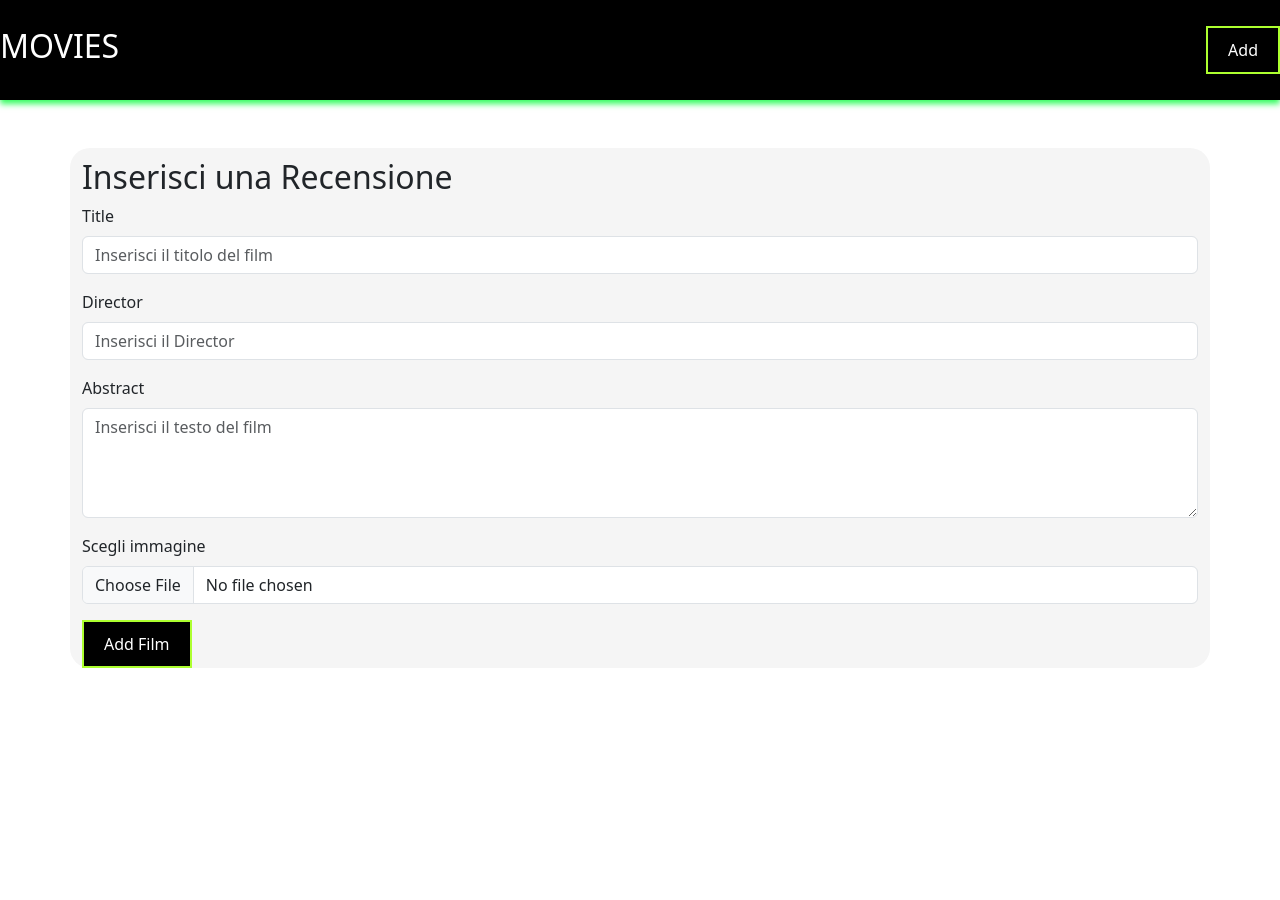
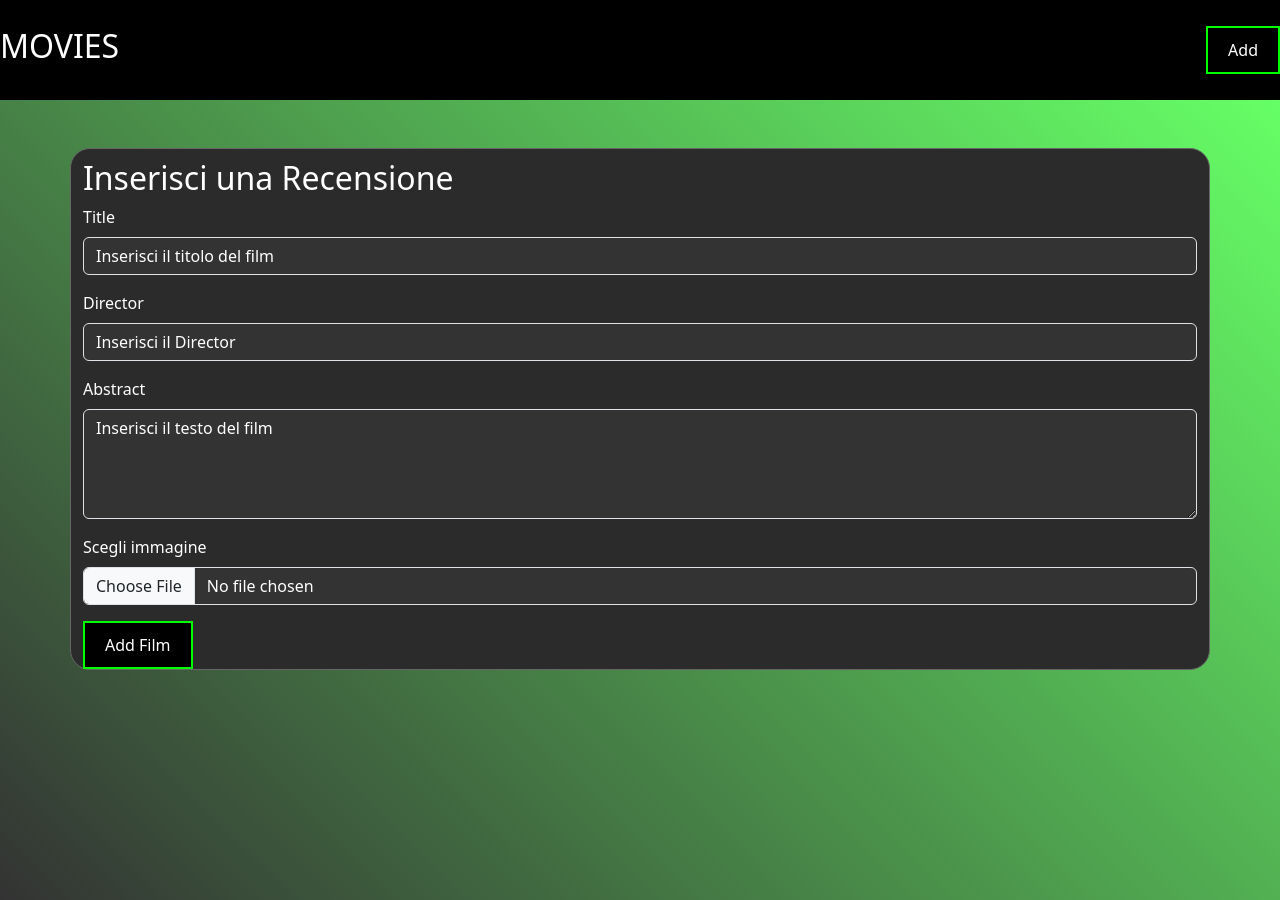
Before and after one commit to Omarespo-dev/webapp-react, a React (Vite) app: page /addFilm in a window 1280 px wide. Built offline with nearby package versions, Linux system fonts and the light colour scheme.

Commit message:
ADDED DELETE FOR FILM AND CSS++

```diff
--- a/package.json
+++ b/package.json
@@ -17,7 +17,8 @@
     "bootstrap": "^5.3.3",
     "react": "^19.0.0",
     "react-dom": "^19.0.0",
-    "react-router-dom": "^7.3.0"
+    "react-router-dom": "^7.3.0",
+    "react-spinners": "^0.15.0"
   },
   "devDependencies": {
     "@eslint/js": "^9.21.0",
--- a/src/App.jsx
+++ b/src/App.jsx
@@ -12,11 +12,13 @@ import DefaultLayout from "./layouts/DefaultLayout";
 import "bootstrap/dist/css/bootstrap.min.css"
 
 function App() {
+
   return (
     <>
+
       <BrowserRouter >
         <Routes>
-          <Route element={<DefaultLayout/>}>
+          <Route element={<DefaultLayout />}>
             <Route index element={<HomePage />} />
             <Route path="/reviews/:id" element={<PageReviews />} />
             <Route path="*" element={<PageNotFound />} />
@@ -25,6 +27,8 @@ function App() {
         </Routes>
       </BrowserRouter>
 
+
+
     </>
   )
 }
--- a/src/components/ContentHomePage.jsx
+++ b/src/components/ContentHomePage.jsx
@@ -1,9 +1,10 @@
 // iMPORTO LINK
+import axios from "axios"
 import { Link } from "react-router-dom"
 
-export default function ContentHomePage(props) {
+export default function ContentHomePage({movie, removeMovie}) {
     // ricaviamo con il props dati del map
-    const { id, title, director, abstract, image } = props.movie
+    const { id, title, director, abstract, image} = movie
 
     return (
 
@@ -15,7 +16,7 @@ export default function ContentHomePage(props) {
                 <p>{director}</p>
                 <span>{abstract}</span>
                 <Link to={`/reviews/${id}`}><button>SEE MORE</button></Link>
-
+                <button onClick={() => removeMovie(id)}>DELETE</button>
             </div>
 
         </div>
--- a/src/components/pages/FormPageAddFilm.jsx
+++ b/src/components/pages/FormPageAddFilm.jsx
@@ -7,19 +7,19 @@ import { useNavigate } from "react-router-dom";
 
 export default function FormPageAddFilm() {
     // facciamo prima una variabile dove inizializziamo il form vuoto
-    const initialForm ={
-        title:"",
-        director:"",
-        abstract:"",
+    const initialForm = {
+        title: "",
+        director: "",
+        abstract: "",
         image: null
     }
     // andiamo a usare uno useState per il form con due variabili di stato
-    const [formData,setFormData] = useState(initialForm)
+    const [formData, setFormData] = useState(initialForm)
 
     // andiamo a fare la funzione per ricavare i value dagli input
-    function getValue (event) {
+    function getValue(event) {
         // andiamo a prendere event dagli input
-        const {value,name} = event.target
+        const { value, name } = event.target
 
         if (name === "image") setFormData({ ...formData, image: event.target.files[0] });
         else setFormData({ ...formData, [name]: value });
@@ -31,12 +31,12 @@ export default function FormPageAddFilm() {
 
 
     // Ora andiamo a gestire in onSubmit del form
-    function submitForm(event){
+    function submitForm(event) {
         // non faccio refreshare la page all invio del form
         event.preventDefault();
 
         // faccio chiamata axios per creare un nuovo film
-        axios.post('http://localhost:3000/api/movie/',formData,
+        axios.post('http://localhost:3000/api/movie/', formData,
             { headers: { "Content-Type": "multipart/form-data" } })
 
             .then(
@@ -48,6 +48,7 @@ export default function FormPageAddFilm() {
             });
     }
     return (
+        <div className="set-height">
             <div className="container mt-5" >
                 <h2>Inserisci una Recensione</h2>
                 <form id="reviewForm" onSubmit={submitForm}>
@@ -94,7 +95,7 @@ export default function FormPageAddFilm() {
                     </div>
 
                     <div className="mb-3">
-                    <label  className="form-label">Scegli immagine</label>
+                        <label className="form-label">Scegli immagine</label>
                         <input
                             className="form-control"
                             type="file"
@@ -108,5 +109,8 @@ export default function FormPageAddFilm() {
                     <button type="submit" className="set">Add Film</button>
                 </form>
             </div>
+
+        </div>
+
     )
 }
--- a/src/components/pages/HomePage.jsx
+++ b/src/components/pages/HomePage.jsx
@@ -1,3 +1,4 @@
+
 
 // Importo axios per la chiamata
 import axios from "axios"
@@ -19,22 +20,50 @@ export default function HomePage() {
         axios.get('http://localhost:3000/api/movie/')
             .then(res => { setMovies(res.data) })
             .catch(err => console.log(err)
-        )
+            )
     }
 
     useEffect(fetchMovies, [])
 
+
+    // Funzione per rimuovere il film dalla lista e aggiornare lo stato
+    function removeMovie(id) {
+
+        // Chiamata per eliminare il film dal server
+        axios.delete(`http://localhost:3000/api/movie/${id}`)
+
+            .then(() => {
+                // Dopo che il film è stato eliminato dal server, aggiorniamo la lista localmente
+
+
+                // Confrontiamo l'id del film (movie.id) con l'id che vogliamo rimuovere (id).
+                // Se l'id del film è diverso da quello che vogliamo rimuovere (movie.id !== id),
+                // la condizione restituisce "true" e il film viene incluso nel nuovo array.
+                // Se invece l'id del film è uguale a quello da rimuovere (movie.id === id),
+                // la condizione restituisce "false" e il film viene escluso dal nuovo array.
+                const newMovies = movies.filter((movie) => {
+                    return movie.id !== id;
+                })
+
+                setMovies(newMovies);
+            })
+
+            .catch(err => console.log(err))
+    }
+
     return (<>
 
-        <h2>LIST MOVIES</h2>
+        {movies.length === 0 ? <h2>Il server non risponde 404!!</h2> :
+            <>
+                <h2>LIST MOVIES</h2>
+                <div className="div-set">
+                    {movies.map(movie => (
+                        <ContentHomePage movie={movie} key={movie.id} removeMovie={removeMovie} />
+                    ))}
+                </div>
+            </>
+        }
 
-
-        <div className="div-set">
-
-            {movies.map(movie => (
-                <ContentHomePage movie={movie} key={movie.id} />
-            ))}
-        </div>
 
 
 
--- a/src/components/pages/PageReviews.jsx
+++ b/src/components/pages/PageReviews.jsx
@@ -77,9 +77,9 @@ export default function PageReviews() {
                     </div>
                 </div>
 
-                <section>
-                    <h3>Our community reviews</h3>
-                    <p>{averageStar()}</p>
+                <section id="section-media">
+                    <h3>Our community reviews </h3>
+                    <h4>Average:{averageStar()}</h4>
                 </section>
 
                 {movie.reviews?.map(review => (
--- a/src/index.css
+++ b/src/index.css
@@ -29,14 +29,28 @@ header a:hover {
 }
 
 /* Main set */
+@keyframes gradientAnimation {
+    0% {
+        background: linear-gradient(45deg, #000000, #00FF00); /* Nero a verde chiaro */
+    }
+    50% {
+        background: linear-gradient(45deg, #333333, #66FF66); /* Grigio scuro a verde più chiaro */
+    }
+    100% {
+        background: linear-gradient(45deg, #000000, #00FF00); /* Torna a nero e verde chiaro */
+    }
+}
 main {
-    height: 100vh;
     display: flex;
     flex-direction: column;
+    animation: gradientAnimation 10s ease infinite; /* Animazione del gradiente */
+    background: linear-gradient(45deg, #000000, #00FF00); /* Gradiente iniziale da nero a verde chiaro */
+
 }
 
 main h2 {
     margin-top: 10px;
+    color: white;
 }
 
 .div-set {
@@ -56,13 +70,14 @@ main h2 {
 
 .card-set {
     width: 400px;
-    border: 1px solid gainsboro;
+    border: 1px solid #666666;
     display: flex;
     flex-direction: column;
     align-items: center;
     margin: 15px;
     border-radius: 20px;
-    background-color: whitesmoke;
+    background-color: #2b2b2b;
+    color: white;
 }
 
 .card-set img {
@@ -87,7 +102,7 @@ main h2 {
 }
 
 .text-set button {
-    border: 2px solid greenyellow;
+    border: 2px solid #00FF00;
     background-color: black;
     color: white;
     padding: 10px 20px;
@@ -120,10 +135,11 @@ main h2 {
 .card-set-reviews {
     height: 300px;
     width: 100%;
-    border: 1px solid gainsboro;
+    border: 1px solid #666666;
     display: flex;
     border-radius: 20px;
-    background-color: whitesmoke;
+    background-color: #333333;;
+    color: white;
 
 }
 
@@ -152,13 +168,13 @@ main h2 {
 }
 
 .card-vote {
-    border: 1px solid gainsboro;
+    border: 1px solid #666666;
     height: 100px;
     margin-top: 50px;
     padding: 10px;
     border-radius: 20px;
-    background-color: whitesmoke;
-
+    background-color: #2b2b2b;
+    color: white;
 }
 
 .card-vote h4 {
@@ -176,7 +192,7 @@ main h2 {
 }
 
 .button-back button {
-    border: 2px solid greenyellow;
+    border: 2px solid #00FF00;
     background-color: black;
     color: white;
     padding: 10px 20px;
@@ -196,12 +212,36 @@ main h2 {
 /* FORM SET */
 .container{
     border-radius:20px;
-  background-color: whitesmoke;
+    background-color: #2b2b2b;
+    color: white;
+    border: 1px solid #666666;
 }
 
 .set{
-    border:2px solid greenyellow;
+    border:2px solid #00FF00;
     background-color: black;
     color: white;
     padding: 10px 20px;
 }
+
+.container .form-control {
+    background-color: #333 !important;
+    color: #fff !important;
+}
+
+.container .form-control::placeholder{
+    color: #fff !important;
+}
+
+.container .form-control::placeholder{
+    color: #fff !important;
+}
+#section-media{
+    display: flex;
+    justify-content: space-between;
+    margin-top: 20px;
+}
+
+.set-height{
+    height: 100vh;
+}
```
Also changed, not shown: 1 other file (tests, documents, lock files or other folders). Lines whose indentation alone changed are shown as unchanged.
